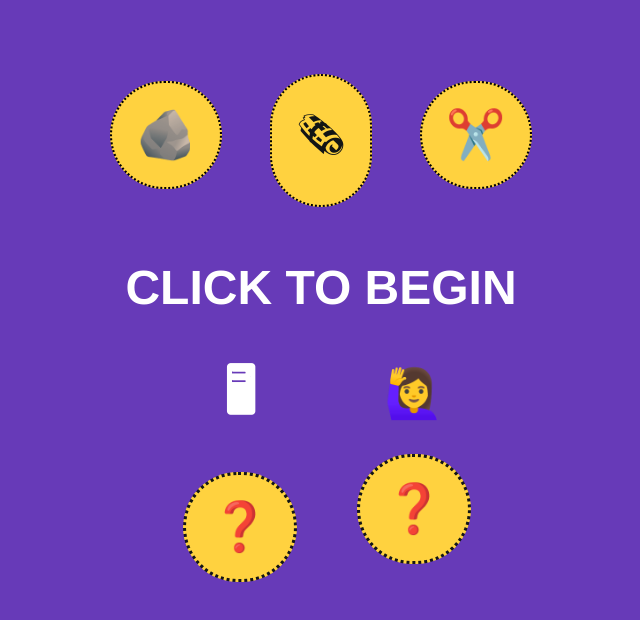
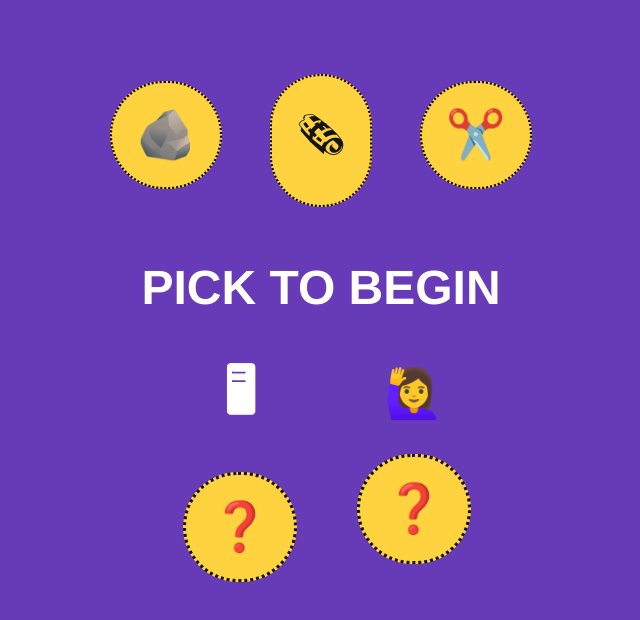
Before and after one commit to aaqsr/rockpaper, a Preact app: page / in a window 1280 px wide. Shown: the top 620 px of the page, without its empty margins (319-959 px from the left). Built offline with nearby package versions, Linux system fonts and the light colour scheme.

Commit message:
Changed click to pick

```diff
--- a/src/app.tsx
+++ b/src/app.tsx
@@ -25,7 +25,7 @@ export function App() {
 
   const [humanAns, setHumanAns]: [string, Function] = useState("❓");
   const [computerAns, setComputerAns]: [string, Function] = useState("❓");
-  const [result, setResult]: [string, Function] = useState("CLICK TO BEGIN");
+  const [result, setResult]: [string, Function] = useState("PICK TO BEGIN");
 
   const buttonClickHandler = (opt: string) => {
     setHumanAns(opt);
```
